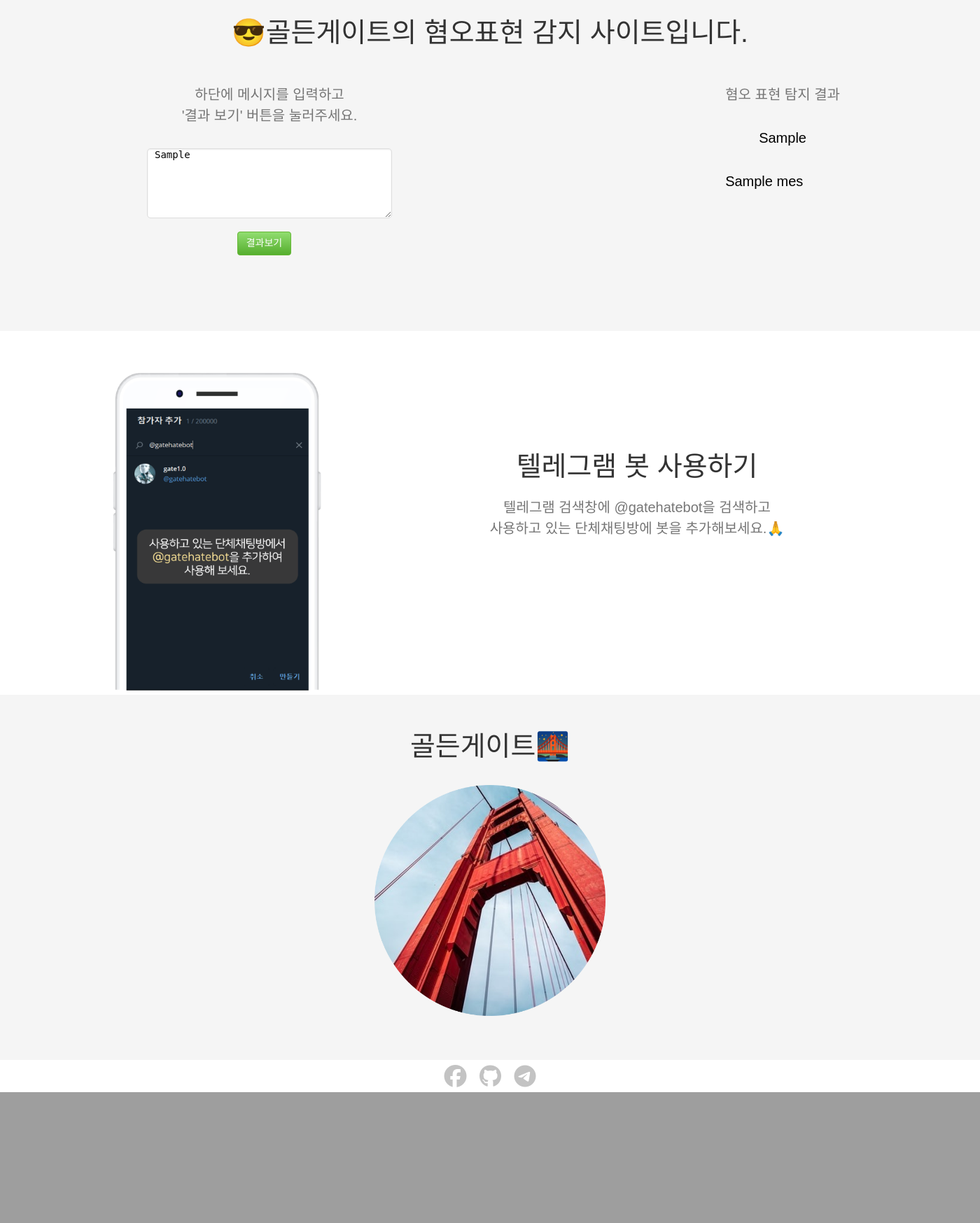
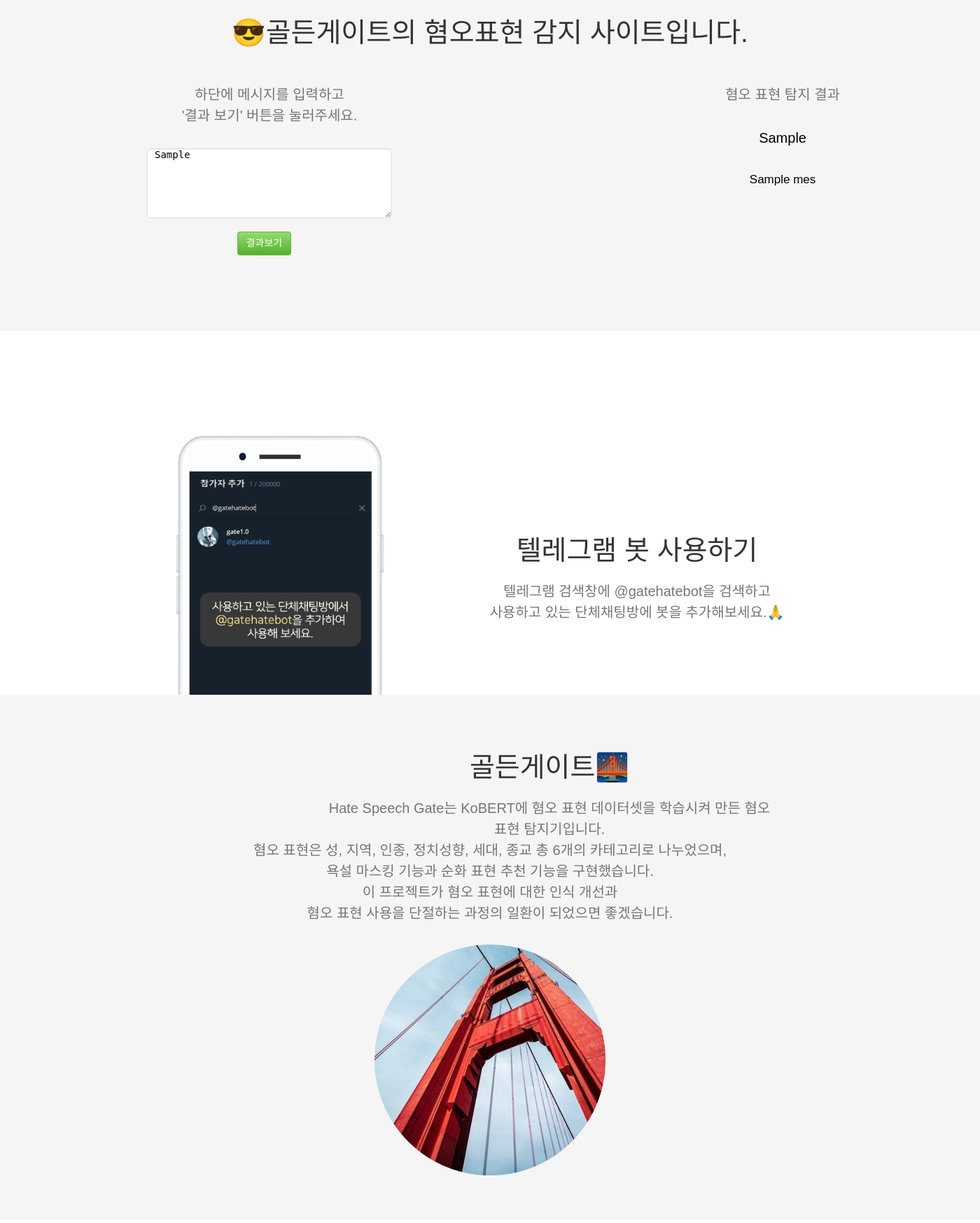
Before and after one commit to dhleeone/KoBERT-hatespeech_web, a Flask app: template templates/index2.html in a window 1400 px wide. Shown: the part 1080-2828 px from the top of the page at 70% size. Before the commit the page ends 2641 px from the top, so only its background shows below. Run offline with Flask 2, Linux system fonts and the light colour scheme; the template is opened without the code that fills it: most values are stand-ins (such as "Sample title", 1, 10 or a date in 2020); parts of the project's set-up code (start-up, migrations or seed data) failed here and were passed over; some libraries are stand-ins or nearby versions.

Commit message:
Update index2.html

```diff
--- a/templates/index2.html
+++ b/templates/index2.html
@@ -67,7 +67,8 @@
                         <br></br>
                         <form id="search-form" action = "/result" method = "POST" style="text-align:center;">
 
-                            <textarea rows="8" cols="60" name="user_mes" id="search" class="input--text" placeholder="메세지를 입력해주세요✍" style="width:350px; height:100px;" >{{result1}}</textarea>
+                            <textarea rows="8" cols="60" onclick="this.value=''"
+ name="user_mes" id="search" class="input--text" placeholder="메세지를 입력해주세요✍" style="width:350px; height:100px;" >{{result1}}</textarea>
 
                             <br></br>
                             <p>
@@ -76,7 +77,7 @@
                         </form>
                     </div>
                 </div>
-                <div class="summary" style="float:right; padding-right:200px; text-align:left;">
+                <div class="summary" style="float:right; padding-right:200px; text-align:center;">
                     <h2 class="summary__description" style="text-align:center; font-weight: 360;">
                         혐오 표현 탐지 결과
                     </h2>
@@ -87,7 +88,7 @@
                         {% else %}
                         <p class="summary__description" style="color:black; text-align:center;">{{result2}}</p>
                         <br><br>
-                        <p class="summary__description" style="color:black;">
+                        <p class="summary__description" style="color:black; text-align:center; font-size:17px;">
                             {% for mes in result3 %}
                                 {{mes}}<br>
                             {% endfor %}
@@ -103,9 +104,9 @@
         <section id="two">
                 <section class="section section--feature2">
                     <div style="float:left; width:350px; margin-left:70px;">
-                        <img src="static/img/telegroup.png" style="width:380px; padding:10px; margin:10px;">
+                        <img src="static/img/telegroup.png" style="width:380px; padding:10px; margin:100px;">
                     </div>
-                    <div style=" margin-left:20px; margin-top: 130px;">
+                    <div style=" margin-left:20px; margin-top: 250px;">
                         <h2 class="summary__title">텔레그램 봇 사용하기</h2>
                         <p class="summary__description">텔레그램 검색창에 @gatehatebot을 검색하고 <br>사용하고 있는 단체채팅방에 봇을 추가해보세요.🙏</p>
                     </div>
@@ -114,9 +115,12 @@
 
         <section id="three">
                 <section class="section section--feature">
-                    <div class="summary">
+                    <div class="summary" style = "margin-top: 30px;">
                         <h2 class="summary__title">골든게이트🌉</h2>
-                        <p class="summary__description"></p>
+                        <p class="summary__description">Hate Speech Gate는 KoBERT에 혐오 표현 데이터셋을 학습시켜 만든 혐오 표현 탐지기입니다. <br>혐오 표현은 성, 지역, 인종, 정치성향, 세대, 종교
+총 6개의 카테고리로 나누었으며,<br>욕설 마스킹 기능과 순화 표현 추천 기능을 구현했습니다.
+<br>이 프로젝트가 혐오 표현에 대한 인식 개선과<br>혐오 표현 사용을
+단절하는 과정의 일환이 되었으면 좋겠습니다.</p>
                     </div>
                     <div class="video">
                         <div style="text-align : center;">
```
